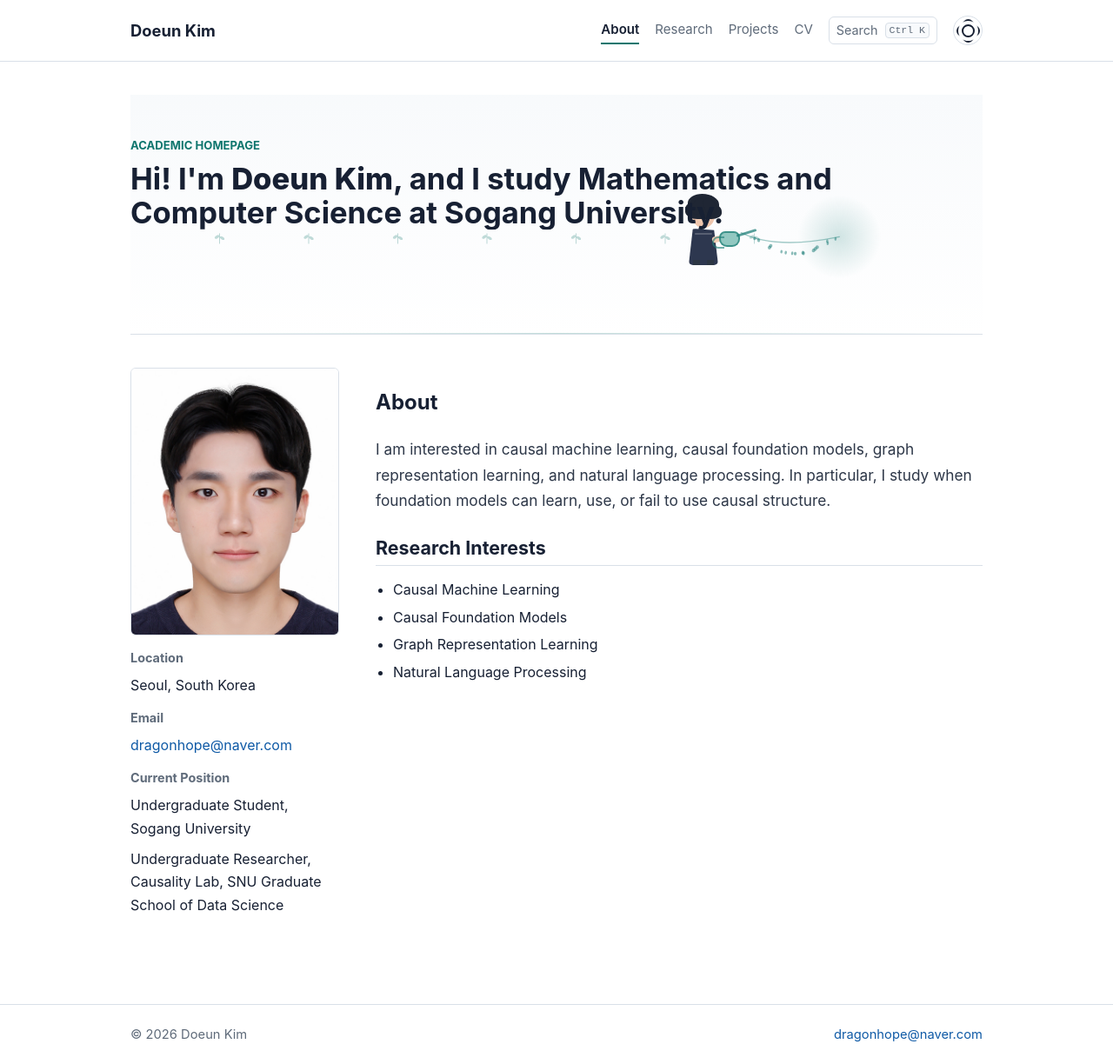
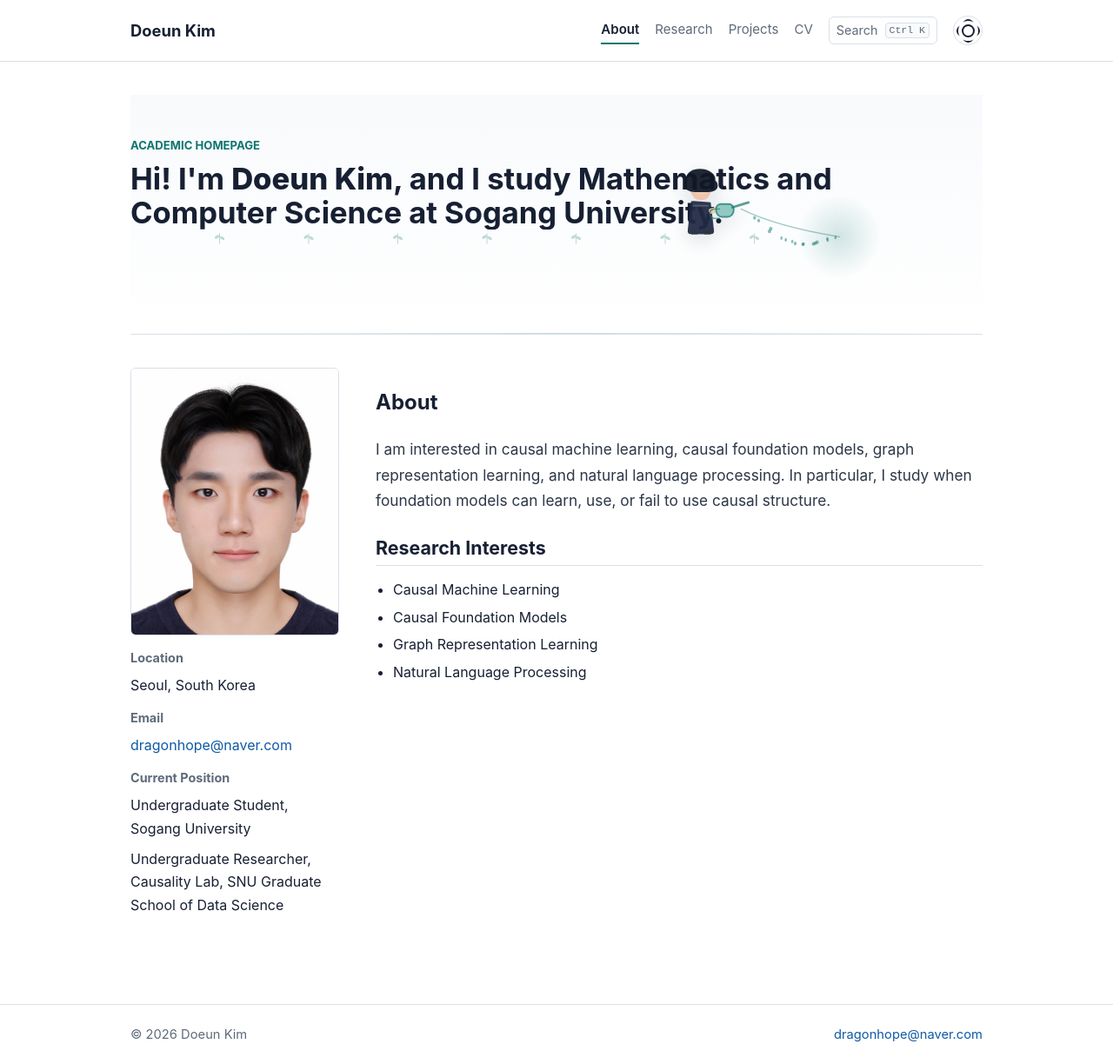
Before and after one commit to doeun7kim/doeun7kim.github.io, a Jekyll site: the page built from index.md, in a window 1280 px wide. Shown: the whole page at 87% size. Built offline with Jekyll 4.4.1, drawn with Linux system fonts in a browser that asks for light colours.

Commit message:
Make hero character visible

```diff
--- a/assets/css/hero-intro.css
+++ b/assets/css/hero-intro.css
@@ -123,12 +123,14 @@
   position: absolute;
   left: 0;
   top: 0;
-  z-index: 3;
+  z-index: 6;
   width: 70px;
   height: 112px;
   opacity: 0;
   pointer-events: none;
-  transform: translate3d(var(--hero-person-x), var(--hero-person-y), 0);
+  filter: drop-shadow(0 8px 12px rgba(15, 23, 42, 0.12));
+  transform: translate3d(var(--hero-person-x), var(--hero-person-y), 0) scale(0.92);
+  transform-origin: top left;
   transition: opacity 220ms ease;
 }
 
--- a/assets/js/hero-intro.js
+++ b/assets/js/hero-intro.js
@@ -213,7 +213,7 @@
     var startX = box.left - 112;
     var endX = Math.min(width - characterWidth - 4, box.right + 26);
     var x = startX + (endX - startX) * motion;
-    var y = clamp(box.top + 28, 34, Math.max(34, height - 122));
+    var y = clamp(box.bottom - 78, 38, Math.max(38, height - 122));
 
     return {
       x: x,
```
